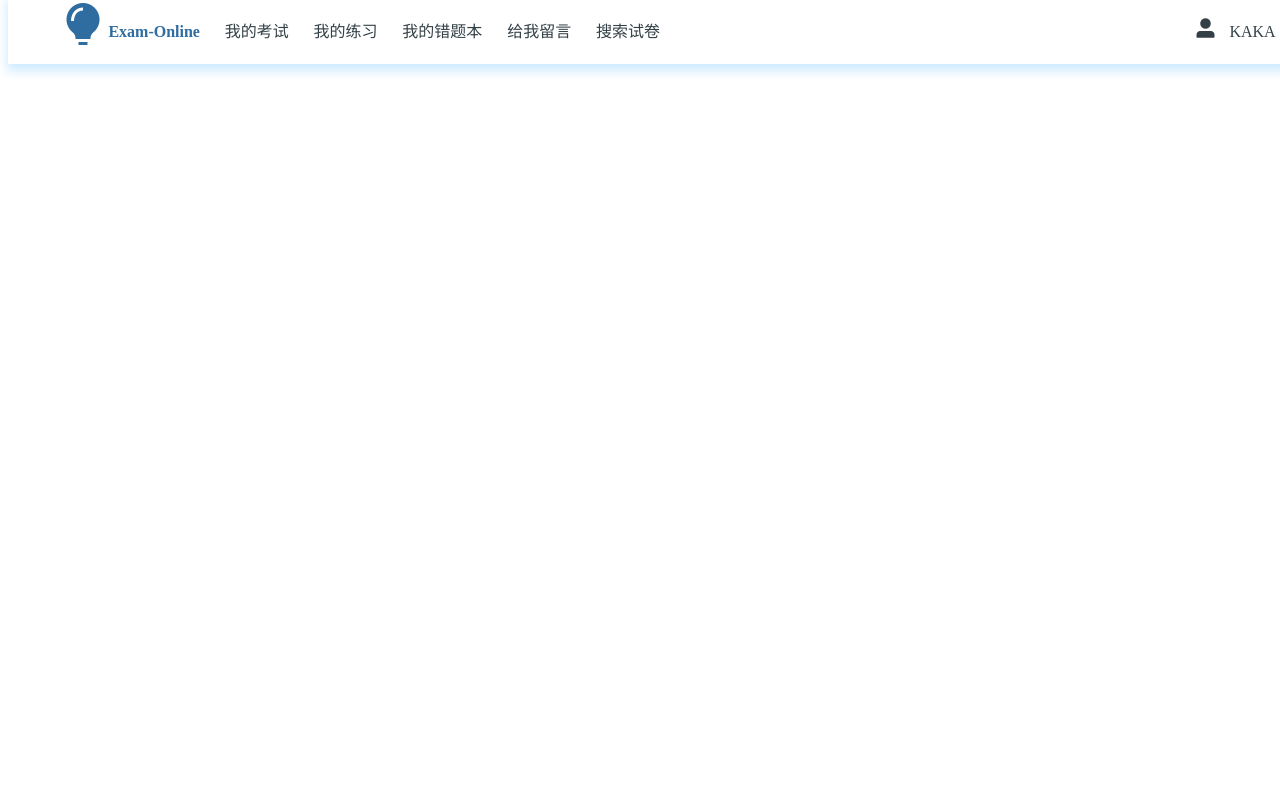
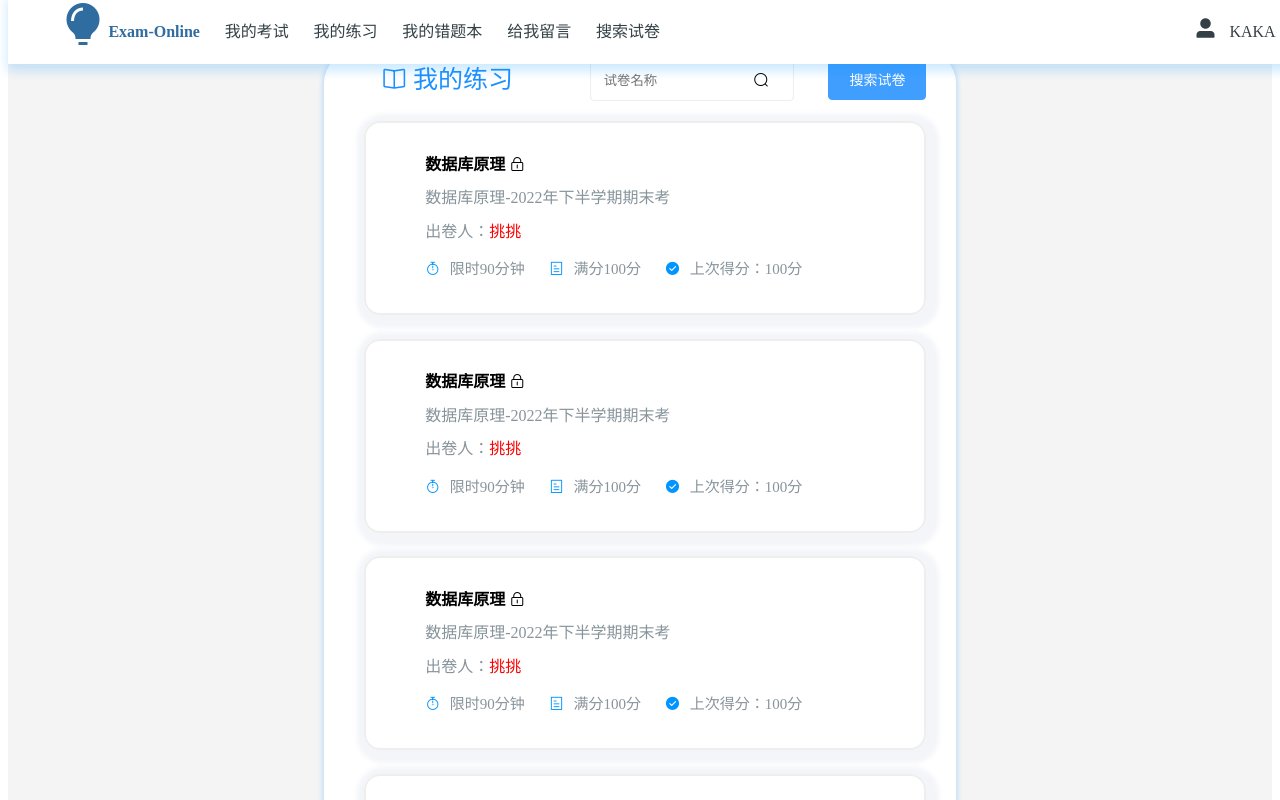
Before and after one commit to ricar0/OnlineTestSystem, a Vue app in the folder webdemo/: page /#/practice in a window 1280 px wide. Shown: the top 800 px of the page. Built offline with nearby package versions, Linux system fonts and the light colour scheme.

Commit message:
update 2023-3-2

```diff
--- a/webdemo/src/components/Student/Footer/index.vue
+++ b/webdemo/src/components/Student/Footer/index.vue
@@ -1,3 +1,5 @@
 <template>
-    <div>尾组件</div>
+    <div>
+
+    </div>
 </template>
--- a/webdemo/src/pages/Login.vue
+++ b/webdemo/src/pages/Login.vue
@@ -1,14 +1,43 @@
+<!-- 用户登录界面 -->
 <template>
-    <div>
-        <span>账号：</span>
-        <el-input style="width:200px;" placeholder="请输入用户名" v-model="username"></el-input>
-        <br>
-        <span>密码：</span>
-        <el-input style="width:200px;" placeholder="请输入密码" v-model="password"></el-input>
-        <br>
-        <el-button @click="login">登录</el-button>
-        token: {{ $store.state.user.token }}
-    </div>
+  <div id="login">
+    <div class="bg"></div>
+    <el-row class="main-container">
+      <el-col :lg="8" :xs="16" :md="10" :span="10">
+        <div class="top">
+          <i class="iconfont icon-kaoshi"></i><span class="title">在线考试系统</span>
+        </div>
+        <div class="bottom">
+          <div class="container">
+            <p class="title">账号登录</p>
+            <el-form :label-position="labelPosition" label-width="80px">
+              <el-form-item label="用户名">
+                <el-input v-model="username" placeholder="请输入用户名"></el-input>
+              </el-form-item>
+              <el-form-item label="密码">
+                <el-input v-model="password" placeholder="请输入密码" type='password'></el-input>
+              </el-form-item>
+              <div class="submit">
+                <el-button type="primary" class="row-login" @click="login()">登录</el-button>
+              </div>
+              <div class="options">
+                <p class="find"><a href="javascript:;">找回密码</a></p>
+                <div class="register">
+                  <span>没有账号?</span>
+                  <span><a href="javascript:;">去注册</a></span>
+                </div>
+              </div>
+            </el-form>
+          </div>
+        </div>
+      </el-col>
+    </el-row>
+    <section class="remind">
+      <span>管理员账号：9527</span>
+      <span>教师账号：20081001</span>
+      <span>密码都是：123456</span>
+    </section>
+  </div>
 </template>
 
 <script>
@@ -27,6 +56,112 @@ export default {
     },
 }
 </script>
-<style scoped>
-
-</style>>
+<style lang="less" scoped>
+.remind {
+  border-radius: 4px;
+  padding: 10px 20px;
+  display: flex;
+  position: fixed;
+  right: 20px;
+  bottom: 50%;
+  flex-direction: column;
+  color: #606266;
+  background-color: #fff;
+  border-left: 4px solid #409eff;
+  box-shadow: 0 4px 8px 0 rgba(0, 0, 0, 0.2), 0 6px 20px 0 rgba(0, 0, 0, 0.19)
+}
+.container {
+  margin-bottom: 32px;
+}
+.container .el-radio-group {
+  margin: 30px 0px;
+}
+a:link {
+  color:#ff962a;
+  text-decoration:none;
+}
+#login {
+  font-size: 14px;
+  color: #000;
+  background-color: #fff;
+}
+#login .bg {
+  position: fixed;
+  top: 0;
+  left: 0;
+  width: 100%;
+  overflow-y: auto;
+  height: 100%;
+//   background: url('../../assets/img/loginbg.png')center top / cover no-repeat;
+  background-color: #b6bccdd1 !important;
+}
+#login .main-container {
+  display: flex;
+  justify-content: center;
+  align-items: center;
+}
+#login .main-container .top {
+  margin-top: 100px;
+  font-size: 30px;
+  color: #ff962a;
+  display: flex;
+  justify-content: center;
+}
+#login .top .icon-kaoshi {
+  font-size: 80px;
+}
+#login .top .title {
+  margin-top: 20px;
+}
+#login .bottom {
+  display:flex;
+  justify-content: center;
+  background-color:#fff;
+  border-radius: 5px;
+  box-shadow: 0 4px 8px 0 rgba(0, 0, 0, 0.2), 0 6px 20px 0 rgba(0, 0, 0, 0.19);
+}
+#login .bottom .title {
+  text-align: center;
+  font-size: 30px;
+}
+.bottom .container .title {
+  margin: 30px 0px;;
+}
+.bottom .submit .row-login {
+  width: 100%;
+  background-color: #04468b;
+  border-color: #04468b;
+  margin: 20px 0px 10px 0px;
+  padding: 15px 20px;
+}
+.bottom .submit {
+  display: flex;
+  justify-content: center;
+}
+.footer {
+  margin-top: 50px;
+  text-align: center;
+}
+.footer .msg1 {
+  font-size: 18px;
+  color: #fff;
+  margin-bottom: 15px;
+}
+.footer .msg2 {
+  font-size: 14px;
+  color: #e3e3e3;
+  margin-top: 70px;
+}
+.bottom .options {
+  margin-bottom: 40px;
+  color: #ff962a;
+  display: flex;
+  justify-content: space-between;
+}
+.bottom .options > a {
+  color: #ff962a;
+}
+.bottom .options .register span:nth-child(1) {
+  color: #8C8C8C;
+}
+</style>
--- a/webdemo/src/pages/Student/MyExam.vue
+++ b/webdemo/src/pages/Student/MyExam.vue
@@ -4,13 +4,13 @@
     <div id="myExam">
         <div class="wrapper">
             <ul class="top" style="height: 40px;">
-                <li class="order" style="margin:3% 3%; height: 50%; font-weight:bold;"><i class="el-icon-alarm-clock"> 我的考试</i></li>
+                <li class="order" style="font-size:25px;margin:3% 3%; height: 50%; font-weight:bold; color: dodgerblue;"><i class="el-icon-alarm-clock"> 我的考试</i></li>
                 <li class="search-li"><div class="icon"><input type="text" placeholder="试卷名称" class="search" v-model="key"><i class="el-icon-search"></i></div></li>
                 <li><el-button type="primary" @click="search()">搜索试卷</el-button></li>
             </ul>
             <ul class="paper" v-loading="loading">
                 <li class="item" v-for="(item,index) in pagination.records" :key="index">
-                    <h4 @click="toExamMsg(item.examCode)">{{item.source}}</h4>
+                    <h4 @click="toExamMsg(item.examCode)">{{item.source}} <i style="margin:0;"class="el-icon-lock"></i></h4>
                     <p class="name">{{item.source}}-{{item.description}}</p>
                     <span class="name">出卷人：</span>
                     <span style="color:red;">{{item.teacher}}</span>
@@ -150,9 +150,9 @@ li {
   border-radius: 1rem;
   padding: 3% 3% 3% 10%;
   border: 2px solid #eee;
-  box-shadow: 0 0 4px 2px rgba(217,222,234,0.3);
+  box-shadow: 3px 3px 4px 10px rgba(217,222,234,0.3);
   transition: all 0.6s ease;
-  background-color: #fff
+//   background-color: rgba(120, 200, 255, 0.075);
 }
 .paper .item:hover {
   box-shadow: 0 0 4px 2px rgba(140, 193, 248, 0.45);
--- a/webdemo/src/pages/Student/Practice.vue
+++ b/webdemo/src/pages/Student/Practice.vue
@@ -1,15 +1,230 @@
 <template>
-    <div>
-        <Header></Header>
+    <div class="block">
+    <Header></Header>
+    <div id="myPractice">
+        <div class="wrapper">
+            <ul class="top" style="height: 40px;">
+                <li class="order" style="font-size: 25px;margin:3% 3%; height: 50%; font-weight:bold; color:dodgerblue;"><i class="el-icon-reading"> 我的练习</i></li>
+                <li class="search-li"><div class="icon"><input type="text" placeholder="试卷名称" class="search" v-model="key"><i class="el-icon-search"></i></div></li>
+                <li><el-button type="primary" @click="search()">搜索试卷</el-button></li>
+            </ul>
+            <ul class="paper" v-loading="loading">
+                <li class="item" v-for="(item,index) in pagination.records" :key="index">
+                    <h4 @click="toExamMsg(item.examCode)">{{item.source}} <i style="margin:0;"class="el-icon-lock"></i></h4>
+                    <p class="name">{{item.source}}-{{item.description}}</p>
+                    <span class="name">出卷人：</span>
+                    <span style="color:red;">{{item.teacher}}</span>
+                    <div class="info">
+                        <i class="el-icon-timer"></i><span v-if="item.totalTime != null">限时{{item.totalTime}}分钟</span>
+                        <i class="el-icon-tickets"></i><span>满分{{item.totalScore}}分</span>
+                        <i class="el-icon-success"></i><span>上次得分：{{item.preScore}}分</span>
+                    </div>
+                </li>
+            </ul>
+            <div class="pagination">
+                <el-pagination
+                    @size-change="handleSizeChange"
+                    @current-change="handleCurrentChange"
+                    :current-page="pagination.current"
+                    :page-sizes="[3, 5, 6]"
+                    :page-size="pagination.size"
+                    layout="total, sizes, prev, pager, next, jumper"
+                    :total="pagination.total">
+                </el-pagination>
+            </div>
+        </div>
     </div>
-
+    </div>
 </template>
 
 <script>
 import Header from '@/components/Student/Header'
 export default {
+    data() {
+        return {
+            loading: false,
+            key: null,
+            allExam: null,
+            pagination: {
+                current: 1,
+                total: null,
+                size: 6,
+                records: [
+                    {
+                        examCode: "101",
+                        source: "数据库原理",
+                        description: "2022年下半学期期末考",
+                        totalTime: 90,
+                        totalScore: 100,
+                        teacher: "挑挑",
+                        preScore: 100
+                    },
+                    {
+                        examCode: "101",
+                        source: "数据库原理",
+                        description: "2022年下半学期期末考",
+                        totalTime: 90,
+                        totalScore: 100,
+                        teacher: "挑挑",
+                        preScore: 100
+                    },
+                    {
+                        examCode: "101",
+                        source: "数据库原理",
+                        description: "2022年下半学期期末考",
+                        totalTime: 90,
+                        totalScore: 100,
+                        teacher: "挑挑",
+                        preScore: 100
+                    },
+                    {
+                        examCode: "101",
+                        source: "数据库原理",
+                        description: "2022年下半学期期末考",
+                        totalTime: 90,
+                        totalScore: 100,
+                        teacher: "挑挑",
+                        preScore: 100
+                    }
+                ]
+            }
+        }
+    },
     components: {
         Header
     }
 }
 </script>
+
+<style lang="less" scoped>
+
+ul.top {
+    margin: 0 auto;
+    padding: 0 auto;
+}
+.block {
+    margin: 4% auto 0 auto;
+    height: 100%;
+    width: 100%;
+    background-color: rgba(150, 144, 144, 0.1);
+}
+li {
+    list-style: none;
+}
+.pagination {
+  padding: 3% 0 5% 0;
+  .el-pagination {
+    display: flex;
+    justify-content: center;
+  }
+}
+.paper {
+  h4 {
+    cursor: pointer;
+  }
+}
+.paper .item a {
+  color: #000;
+}
+.wrapper .top .order {
+  cursor: pointer;
+}
+.wrapper .top .order:hover {
+  color: #0195ff;
+  border-bottom: 2px solid #0195ff;
+}
+.wrapper .top .order:visited {
+  color: #0195ff;
+  border-bottom: 2px solid #0195ff;
+}
+.item .info i {
+  margin-right: 2%;
+  color: #0195ff;
+}
+.item .info span {
+  margin-right: 5%;
+}
+.paper .item {
+  margin-right: 5%;
+  width: 100%;
+  border-radius: 1rem;
+  padding: 3% 3% 3% 10%;
+  border: 2px solid #eee;
+  box-shadow: 3px 3px 4px 10px rgba(217,222,234,0.3);
+  transition: all 0.6s ease;
+//   background-color: rgba(120, 200, 255, 0.075);
+}
+.paper .item:hover {
+  box-shadow: 0 0 4px 2px rgba(140, 193, 248, 0.45);
+  transform: scale(1.03);
+}
+.paper .item .info {
+  font-size: 15px;
+  color: #88949b;
+}
+.paper .item .name {
+  font-size: 16px;
+  color: #88949b;
+}
+.paper * {
+  margin: 2% 0;
+}
+.wrapper .paper {
+  display: flex;
+  justify-content: space-around;
+  flex-wrap: wrap;
+}
+.top .el-icon-search {
+  position: absolute;
+  right: 0%;
+  top: 30%;
+}
+.top .icon {
+  position: relative;
+}
+.wrapper .top {
+//   border-bottom: 1px solid #eee;
+  margin-bottom: 3%;
+}
+#myPractice .search-li {
+  margin-left: auto;
+}
+.top .search-li {
+  margin-left: auto;
+}
+.top li {
+  display: flex;
+  align-items: center;
+}
+.top .search {
+  margin-left: auto;
+  padding: 7%;
+  border-radius: 4px;
+  border: 1px solid #eee;
+  box-shadow: inset 0 1px 1px rgba(0,0,0,.075);
+  transition: border-color ease-in-out .15s,box-shadow ease-in-out .15s;
+}
+.top .search:hover {
+  color: #0195ff;
+  border-color: #0195ff;
+}
+.wrapper .top {
+  display: flex;
+}
+.wrapper .top li {
+  margin: 5%;
+}
+#myPractice {
+  width: 50%;
+  margin: 0 auto;
+}
+#myPractice .title {
+  margin: 0;
+}
+#myPractice .wrapper {
+  background-color: #fff;
+  border-radius: 2rem;
+//   opacity: 70%;
+  box-shadow: 0px 2px 4px 2px rgba(140, 193, 248, 0.45);
+}
+</style>
```
